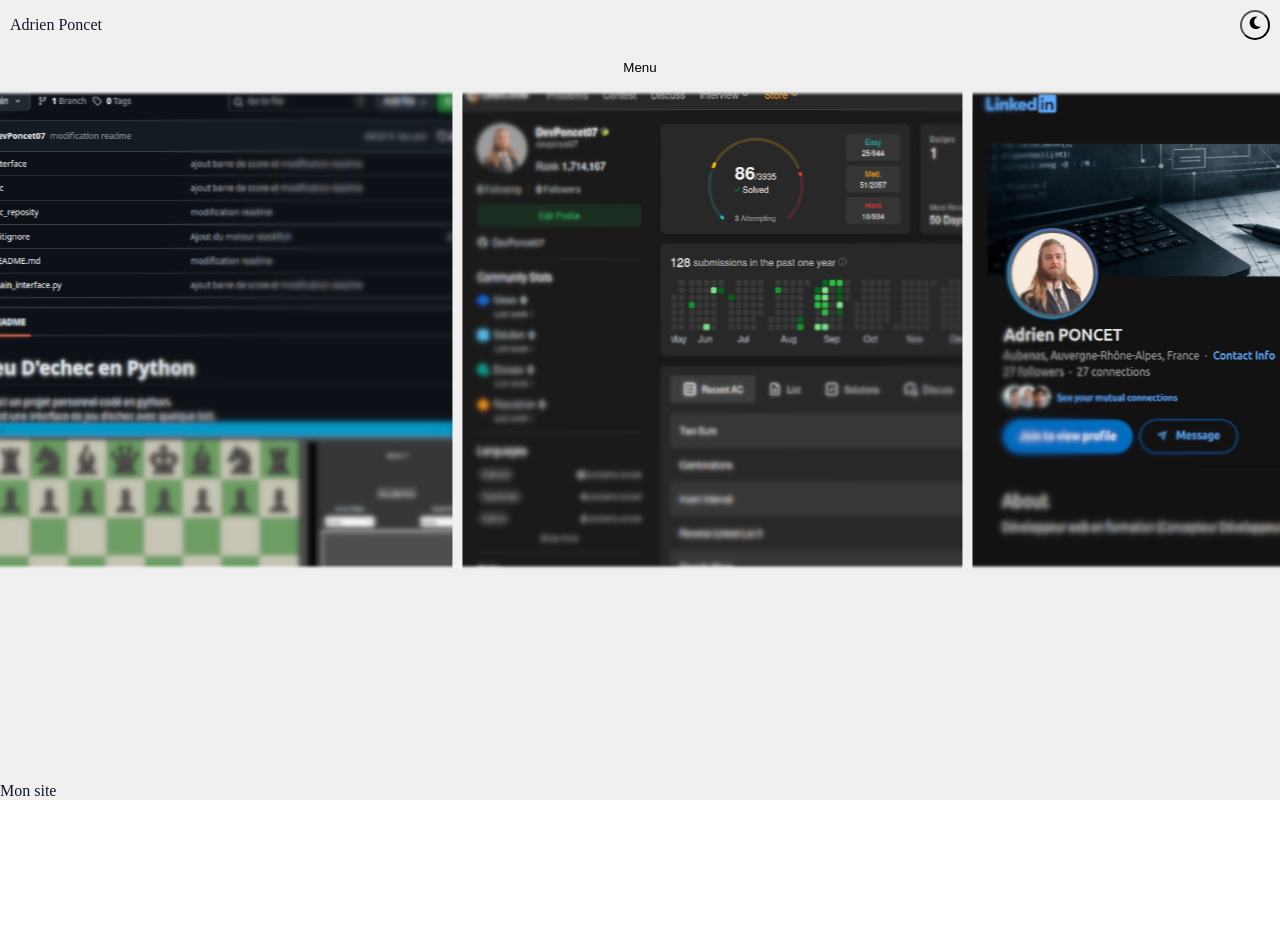
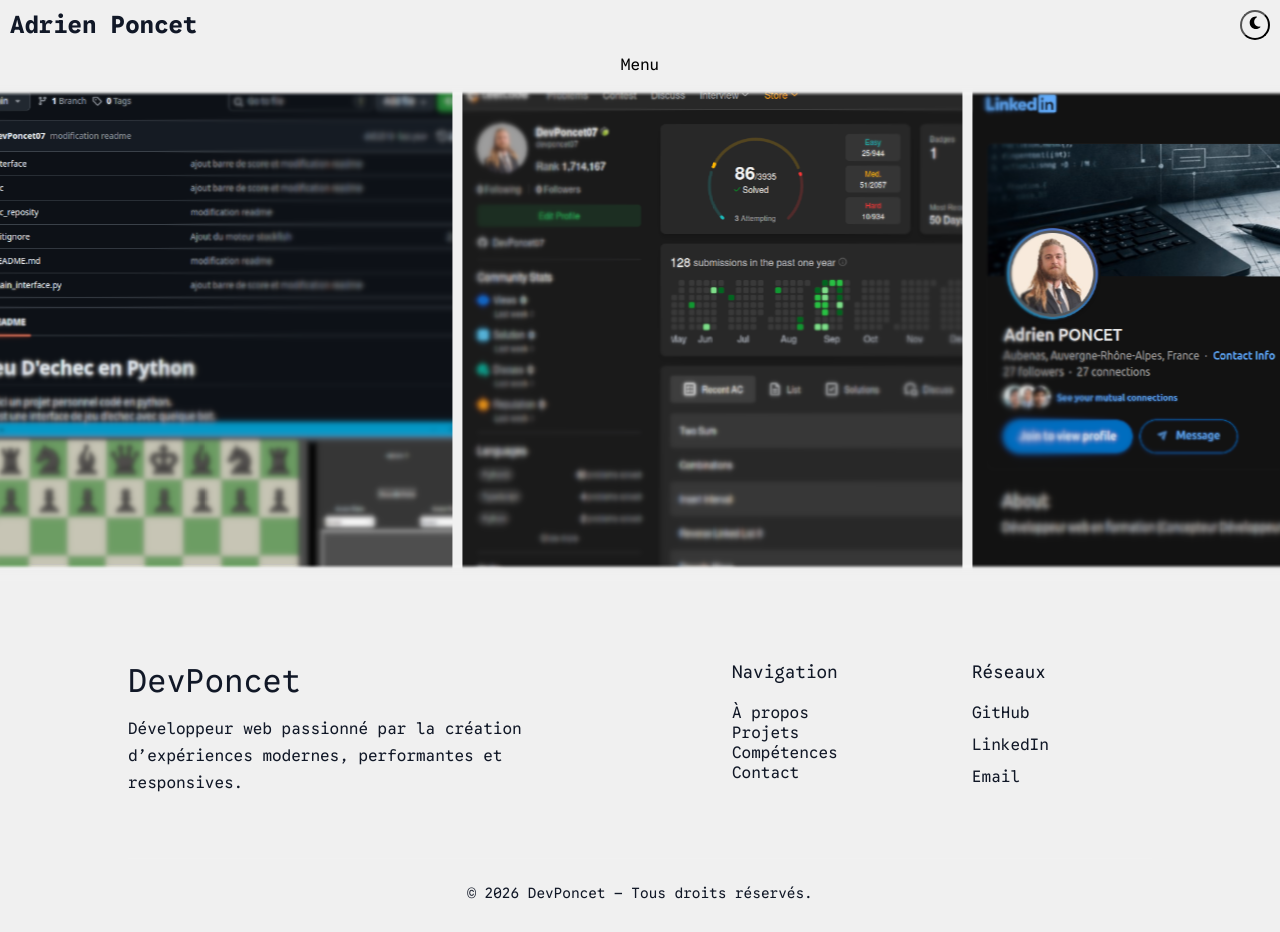
Before and after one commit to DevPoncet07/devponcet07ClientWeb, a Next.js app in the folder src/: page / in a window 1280 px wide. Before the commit the page ends 800 px from the top, so only its background shows below. Built offline with nearby package versions, Linux system fonts and the light colour scheme.

Commit message:
modofy footer

```diff
--- a/src/app/globals.css
+++ b/src/app/globals.css
@@ -44,6 +44,10 @@
 }
 
 /* My css */
+@font-face {
+  font-family: "google sans code"; /* set name */
+  src: url("../public/static/font/GoogleSansCode-VariableFont_MONO\,wght.ttf"); /* url of the font */
+}
 
 :root {
   --background: #f0f0f0;
--- a/src/components/footer/Footer.module.css
+++ b/src/components/footer/Footer.module.css
@@ -1,4 +1,68 @@
 .footer{
     margin-top: auto;
     background-color: var(--background);
+    color: var(--text);
+    padding: 80px 10% 30px;
+    border-top: 1px solid rgba(255,255,255,0.08);
+    font-family: "google sans code";
 }
+
+
+.footerContainer {
+  display: flex;
+  justify-content: space-between;
+  gap: 60px;
+  flex-wrap: wrap;
+}
+
+.footerBrand {
+  flex: 1;
+  min-width: 260px;
+}
+
+.footerBrandH2 {
+  font-size: 2rem;
+  margin-bottom: 15px;
+  color:var(--text);
+}
+
+.footerBrandP {
+  line-height: 1.7;
+  color: var(--text);
+  max-width: 400px;
+}
+
+.footerLinks{
+  min-width: 180px;
+}
+
+.footerLinksH3{
+  margin-bottom: 20px;
+  font-size: 1.1rem;
+  color: var(--text);
+}
+
+.footerLinksA{
+  text-decoration: none;
+  color: var(--text);
+  transition: 0.3s ease;
+}
+
+.footerLinksA:hover{
+  color: var(--text);
+}
+
+.socialIcons {
+  display: flex;
+  flex-direction: column;
+  gap: 12px;
+}
+
+.footerBottom {
+  margin-top: 60px;
+  padding-top: 25px;
+  border-top: 1px solid rgba(255,255,255,0.08);
+  text-align: center;
+  color: var(--text);
+  font-size: 0.9rem;
+}
--- a/src/components/footer/Footer.tsx
+++ b/src/components/footer/Footer.tsx
@@ -1,9 +1,43 @@
 import styles from "./Footer.module.css";
-export default function Footer(){
+export default function Footer() {
 
-    return(
+    return (
         <footer className={styles.footer}>
-            <p>Mon site</p>
+            <div className={styles.footerContainer}>
+
+                <div className={styles.footerBrand}>
+                    <h2 className={styles.footerBrandH2}>DevPoncet</h2>
+                    <p className={styles.footerBrandP}>
+                        Développeur web passionné par la création
+                        d’expériences modernes, performantes et responsives.
+                    </p>
+                </div>
+
+
+                <div className={styles.footerLinks}>
+                    <h3 className={styles.footerLinksH3}>Navigation</h3>
+                    <ul>
+                        <li><a className={styles.footerLinksA} href="about">À propos</a></li>
+                        <li><a className={styles.footerLinksA} href="projects">Projets</a></li>
+                        <li><a className={styles.footerLinksA} href="skills">Compétences</a></li>
+                        <li><a className={styles.footerLinksA} href="contact">Contact</a></li>
+                    </ul>
+                </div>
+
+                <div className={styles.footerLinks}>
+                    <h3 className={styles.footerLinksH3}>Réseaux</h3>
+                    <div  className={styles.socialIcons} >
+                        <a className={styles.footerLinksA} href="https://github.com/" target="_blank">GitHub</a>
+                        <a className={styles.footerLinksA} href="https://linkedin.com/" target="_blank">LinkedIn</a>
+                        <a className={styles.footerLinksA} href="mailto:contact@devponcet07.fr">Email</a>
+                    </div>
+                </div>
+
+            </div>
+
+            <div className={styles.footerBottom}>
+                <p>© 2026 DevPoncet — Tous droits réservés.</p>
+            </div>
         </footer>
     )
 }
--- a/src/components/header/Header.module.css
+++ b/src/components/header/Header.module.css
@@ -6,7 +6,8 @@
     position: relative;
     z-index: 2;
     height:80px;
-    ;}
+    font-family: "google sans code";
+    }
 
 .headerTop{
     display: flex;
@@ -19,6 +20,8 @@
 .headerH1{
     align-content: center;
     z-index: 2;
+    font-size: x-large;
+    font-weight: bolder;
 }
 
 .buttonOpen{
@@ -27,6 +30,8 @@
     background-color: var(--background);
     cursor: pointer;
     box-sizing: border-box;
+    font-family: "google sans code";
+    font-size: 100%;
 
 }
 
@@ -49,6 +54,8 @@
     width: 100%;
     text-align: center;
     box-sizing: border-box;
+    font-family: "google sans code";
+    color:var(--text)
 }
 .headerLink:hover , .buttonOpen:hover{
     background-color: var(--background--hover);
```
Also changed, not shown: src/public/static/font/GoogleSansCode-VariableFont_MONO,wght.ttf (added).
